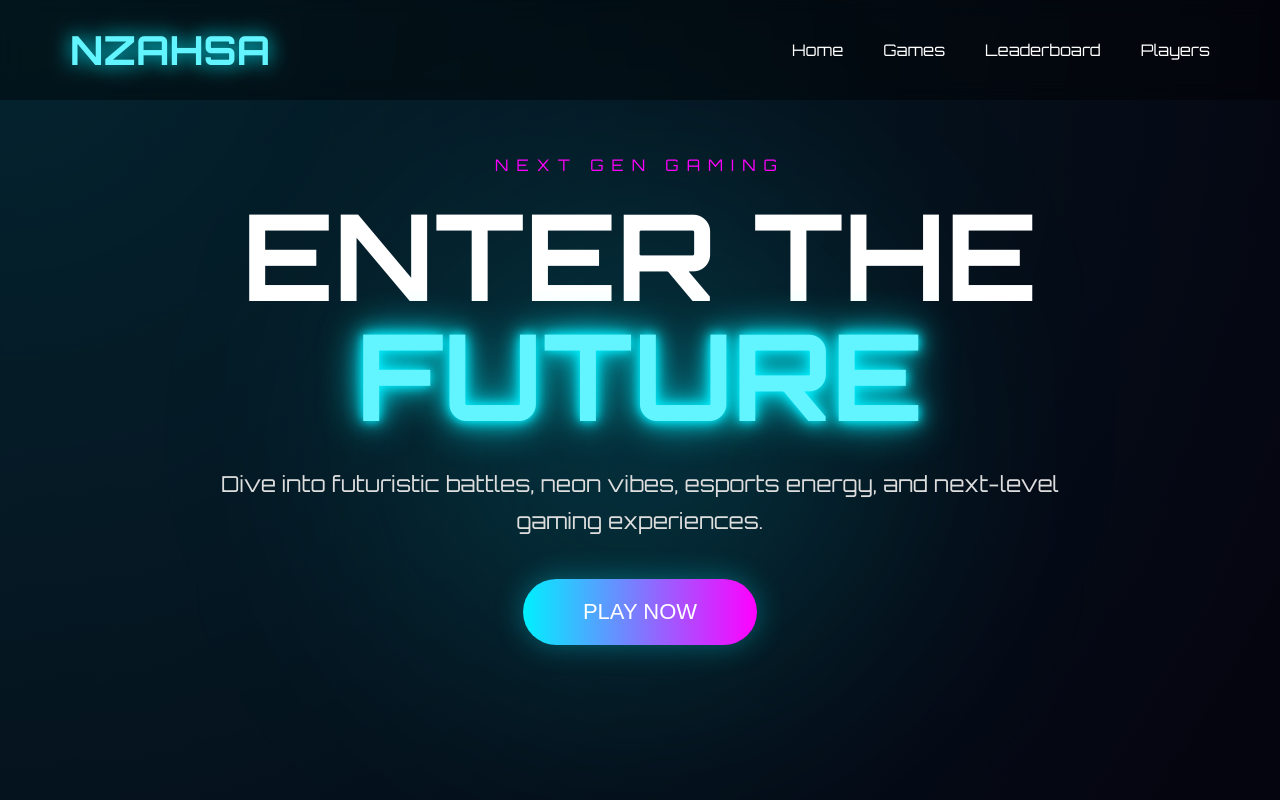
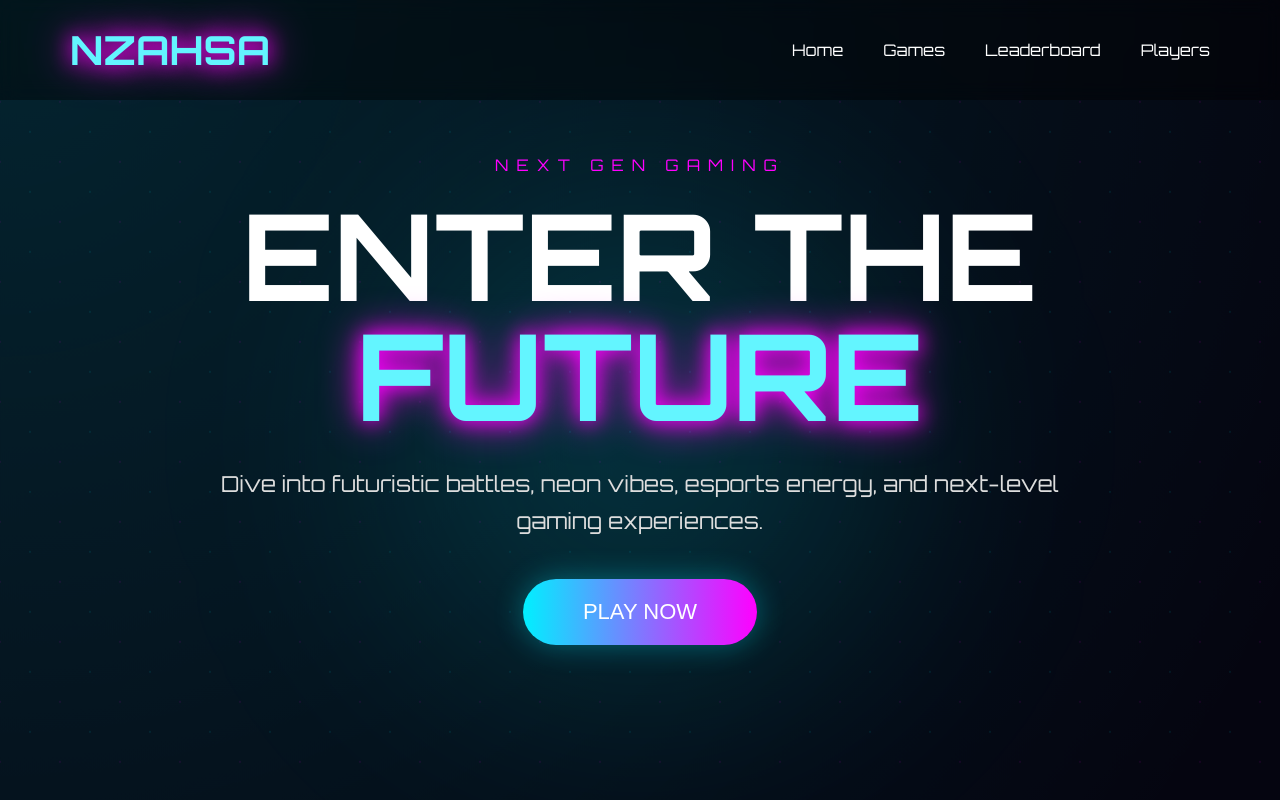
Before and after one commit to samaannawaz560-crypto/nzahsa, a React (Vite) app: page / in a window 1280 px wide. Shown: the top 800 px of the page. Built offline with nearby package versions, Linux system fonts and the light colour scheme.

Commit message:
Update index.css

```diff
--- a/src/index.css
+++ b/src/index.css
@@ -319,3 +319,72 @@ body{
   }
 
 }
+/* PARTICLES */
+
+.particles{
+  position:fixed;
+  width:100%;
+  height:100%;
+  top:0;
+  left:0;
+  background-image:
+  radial-gradient(#00f0ff 1px, transparent 1px),
+  radial-gradient(#ff00ff 1px, transparent 1px);
+
+  background-size:60px 60px;
+  background-position:0 0,30px 30px;
+
+  opacity:0.08;
+  z-index:0;
+
+  animation:moveParticles 20s linear infinite;
+}
+
+@keyframes moveParticles{
+  from{
+    transform:translateY(0);
+  }
+  to{
+    transform:translateY(-60px);
+  }
+}
+
+/* ULTRA GLOW */
+
+.logo,
+.hero span,
+.games-section h2,
+.leaderboard-section h2{
+  animation:glowPulse 2s infinite alternate;
+}
+
+@keyframes glowPulse{
+  from{
+    text-shadow:
+    0 0 10px #00f0ff,
+    0 0 20px #00f0ff;
+  }
+
+  to{
+    text-shadow:
+    0 0 20px #ff00ff,
+    0 0 40px #ff00ff;
+  }
+}
+
+/* SMOOTH HOVER */
+
+.game-card,
+.player-card,
+.stat-box{
+  transition:all 0.4s ease;
+}
+
+.game-card:hover,
+.player-card:hover,
+.stat-box:hover{
+  transform:translateY(-12px) scale(1.03);
+  box-shadow:
+  0 0 30px #00f0ff55,
+  0 0 60px #ff00ff44;
+}
```
